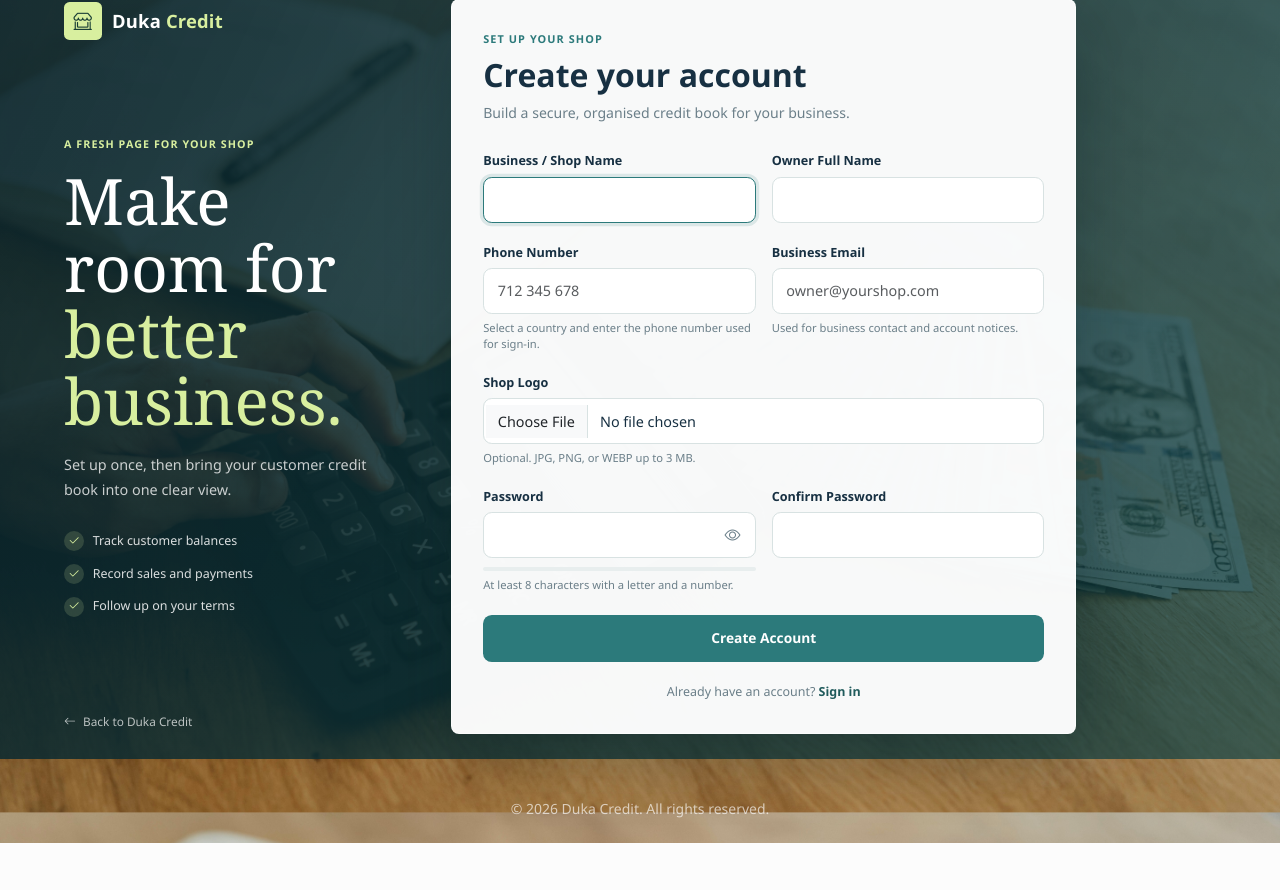
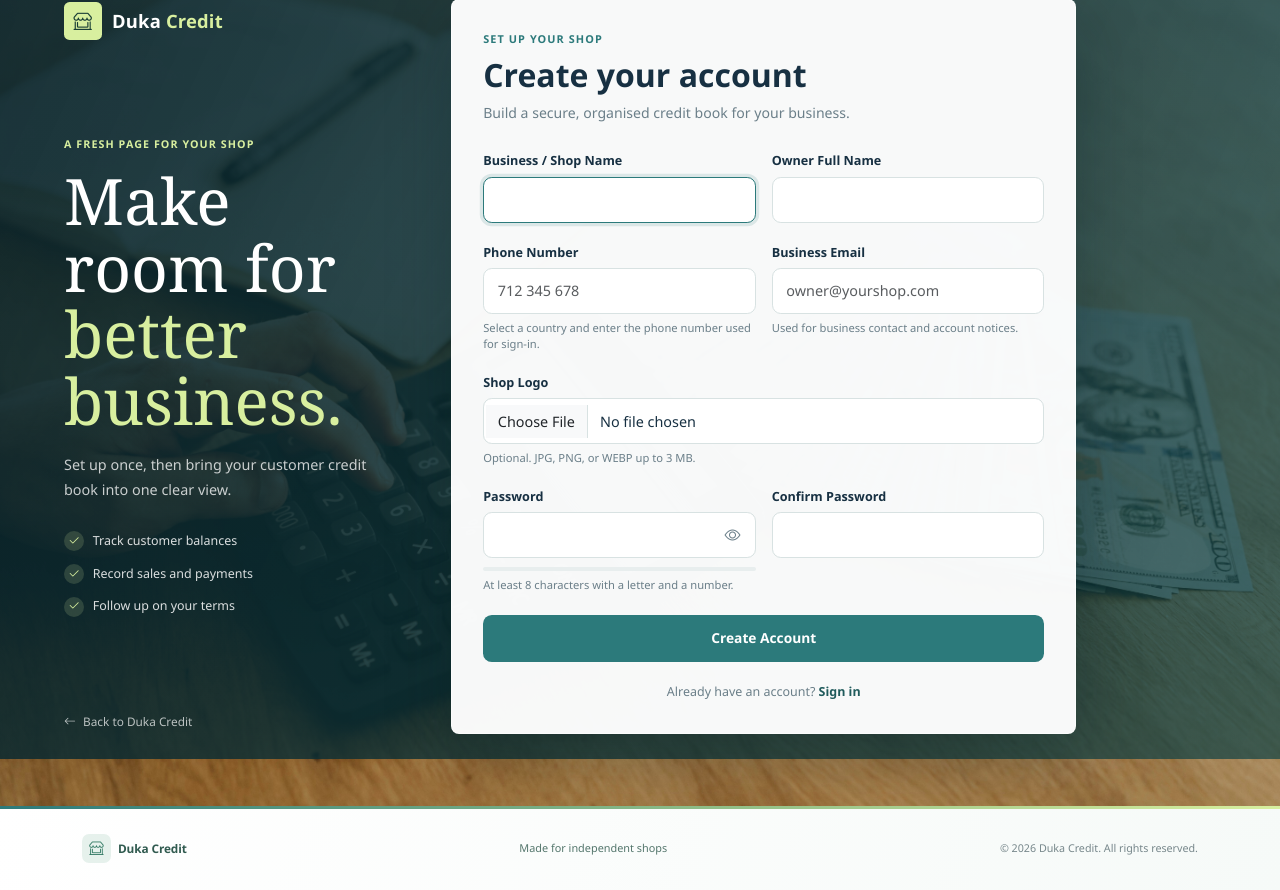
Before and after one commit to VinWonder/CreditManagementSystem, a Flask app: page /auth/register in a window 1280 px wide. Shown: the part 41-931 px from the top of the page. Before the commit the page ends 884 px from the top, so only its background shows below. Run offline with Flask 3, Linux system fonts and the light colour scheme; some libraries are stand-ins or nearby versions.

Commit message:
Refresh application footer design
Co-authored-by: Copilot <223556219+Copilot@users.noreply.github.com>

```diff
--- a/app/static/css/style.css
+++ b/app/static/css/style.css
@@ -14,6 +14,15 @@ body {
   background: var(--page);
   color: var(--ink);
 }
+
+.app-footer { background: linear-gradient(110deg, #fff 0%, #f6faf8 100%); border-top: 1px solid #e1ebe7; color: var(--muted); margin-top: 2rem; position: relative; }
+.app-footer::before { background: linear-gradient(90deg, #2c7a7b 0%, #8ebd87 55%, #d8ef9f 100%); content: ""; height: 3px; left: 0; position: absolute; right: 0; top: -1px; }
+.app-footer-inner { align-items: center; display: flex; flex-wrap: wrap; gap: 0.7rem 1.25rem; justify-content: space-between; min-height: 5.2rem; padding-bottom: 0.75rem; padding-top: 0.75rem; }
+.app-footer-brand { align-items: center; color: #315b50; display: inline-flex; font-size: 0.74rem; gap: 0.45rem; letter-spacing: -0.01em; }
+.app-footer-brand i { align-items: center; background: #e6f1ec; border-radius: 0.45rem; color: #347b65; display: inline-flex; font-size: 0.9rem; height: 1.8rem; justify-content: center; width: 1.8rem; }
+.app-footer-brand strong { font-weight: 800; }
+.app-footer-note { color: #54766c; font-size: 0.68rem; }
+.app-footer-copyright { color: #77878b; font-size: 0.67rem; }
 
 .card {
   border: none;
@@ -530,6 +539,8 @@ html:has(.welcome-page) { scroll-behavior: smooth; }
   .app-brand-name { font-size: 1.03rem; }
   .app-offline-badge { font-size: 0; gap: 0; padding: 0.5rem; }
   .app-offline-badge i { font-size: 0.85rem; }
+  .app-footer-inner { justify-content: center; min-height: 5.5rem; text-align: center; }
+  .app-footer-note { display: none; }
 }
 @media (prefers-reduced-motion: reduce) {
   .app-navbar *, .app-navbar *::before, .app-navbar *::after { scroll-behavior: auto !important; transition-duration: 0.01ms !important; }
--- a/app/templates/base.html
+++ b/app/templates/base.html
@@ -118,8 +118,12 @@
   {% block content %}{% endblock %}
 </main>
 
-<footer class="text-center text-muted py-4 small">
-  &copy; 2026 Duka Credit. All rights reserved.  <a href="
+<footer class="app-footer">
+  <div class="container app-footer-inner">
+    <span class="app-footer-brand"><i class="bi bi-shop-window" aria-hidden="true"></i><strong>Duka Credit</strong></span>
+    <span class="app-footer-note">Made for independent shops</span>
+    <span class="app-footer-copyright">&copy; 2026 Duka Credit. All rights reserved.</span>
+  </div>
 </footer>
 
 <script src="https://cdn.jsdelivr.net/npm/bootstrap@5.3.3/dist/js/bootstrap.bundle.min.js"></script>
```
